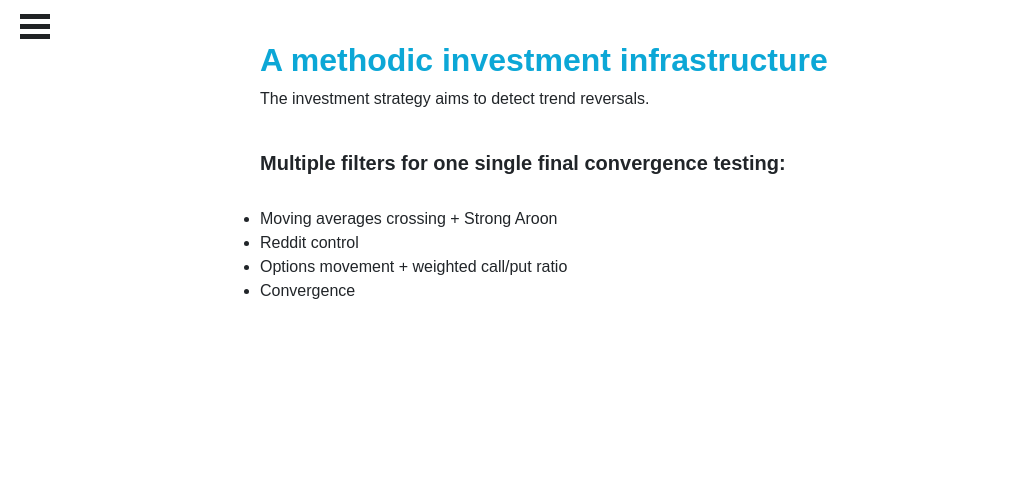
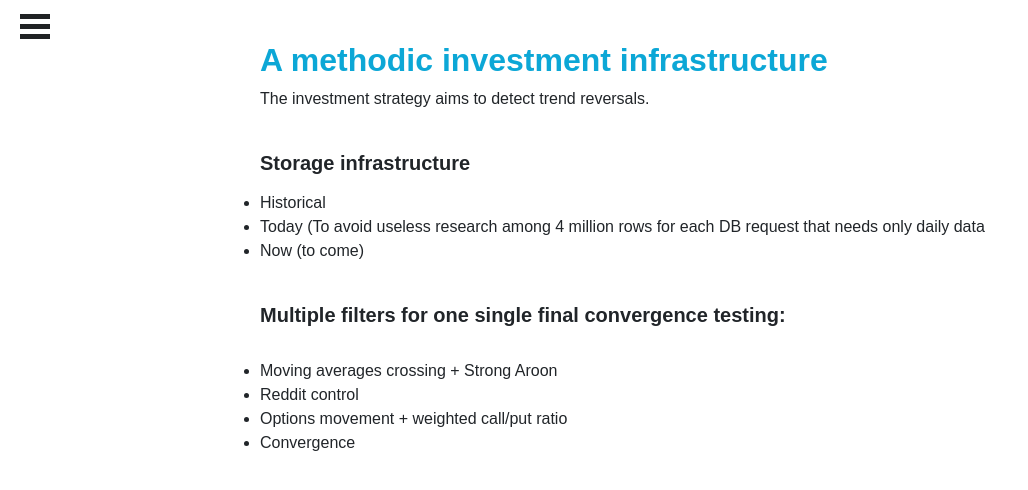
Before and after one commit to webclinic017/Get-the-signals, a Flask app: page /investInfra in a window 1280 px wide. Shown: the part 59-549 px from the top of the page, without its empty margins (0-1028 px from the left). Run offline with Flask 2, Linux system fonts and the light colour scheme; the visitor is signed in with stand-in values (Sample User, id 1); some libraries are stand-ins or nearby versions.

Commit message:
infra DB

```diff
--- a/SV/static/style_table.css
+++ b/SV/static/style_table.css
@@ -21,7 +21,9 @@
   font-size: small;
 }
 
-
+.form{
+  padding-right: 15px;
+}
 
 h2 {
   color:rgba(0, 163, 212, 0.952) !important;
--- a/SV/templates/investInfra.html
+++ b/SV/templates/investInfra.html
@@ -16,6 +16,15 @@
   </p>
 
   </br>
+  <h5><strong>Storage infrastructure</strong></h5>
+  <p>
+    <ul>
+      <li>Historical</li>
+      <li>Today (To avoid useless research among 4 million rows for each DB request that needs only daily data</li>
+      <li>Now (to come)</li>
+    </ul>
+  </p>
+</br>
   <h5><strong>Multiple filters for one single final convergence testing: </strong></h5>
   </br>
   <ul>
--- a/app.py
+++ b/app.py
@@ -84,7 +84,9 @@ def fetch(nRows=50):
     qu = "SELECT * FROM Signals_aroon_crossing"
     items = db_acc_obj.exc_query(db_name='marketdata', query=qu, \
         retres=QuRetType.MANY, nRows=nRows)
-
+    dfitems = pd.DataFrame(items)
+    print(dfitems[0])
+    print(dfitems)
     return items
 
 @app.route('/dashboard')
@@ -165,7 +167,7 @@ def tuplesToCSV(Tuples):
              + c3 + ',' + c4 + '\n'
         reReconstructedCSV = reReconstructedCSV + reReconstructedLine
 
-    return str(reReconstructedCSV)
+    return reReconstructedCSV
 
 @app.route("/getCSV")
 @login_required
@@ -177,7 +179,7 @@ def getCSV():
         reReconstructedCSV,
         mimetype="text/csv",
         headers={"Content-disposition":
-                 "attachment; filename=myplot.csv"})
+                 "attachment; filename=signals.csv"})
 
 
 
```
Also changed, not shown: SV/templates/table.html (+8 -1 lines).
